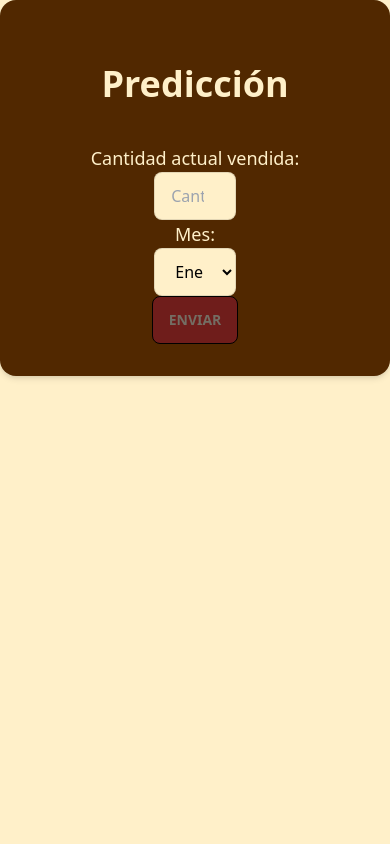
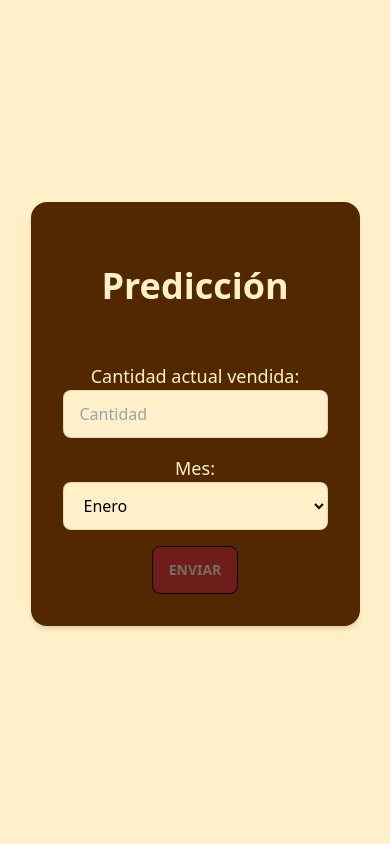
Before and after one commit to SebEspinoza/WebModel, a Flask app: page / in a window 390 px wide. Run offline with Flask 3, Linux system fonts and the light colour scheme; parts of the project's set-up code (start-up, migrations or seed data) failed here and were passed over; some libraries are stand-ins or nearby versions.

Commit message:
responsive

```diff
--- a/templates/index.html
+++ b/templates/index.html
@@ -10,18 +10,19 @@
 </head>
 
 <body class="bg-[#fff0c9] h-screen">
-    <div class="flex rounded-box justify-center">
+    <div class="flex justify-center items-center h-screen">
         <form action="{{url_for('predict')}}" method="post"
-            class="bg-[#512800] shadow-md px-8 pt-6 pb-8 mb-4 rounded-box w-screen">
+            class="bg-[#512800] shadow-md px-8 pt-6 pb-8 mb-4 rounded-box sm:w-2/3 md:w-1/2 lg:w-1/3 xl:w-1/4">
             <div class="flex flex-col items-center">
                 <b>
                     <p class="text-[#fff0c9] text-4xl text-center py-10">Predicción</p>
                 </b>
-                <p class="text-[#fff0c9] text-lg text-center">Cantidad actual vendida:</p>
+                <p class="text-[#fff0c9] text-lg text-center mt-4 md:mt-8">Cantidad actual vendida:</p>
                 <input type="number" step="1" name="cantidad" required="required" placeholder="Cantidad"
-                    class="bg-[#fff0c9] input input-bordered text-black w-1/4">
-                <p class="text-[#fff0c9] text-lg text-center">Mes:</p>
-                <select name="mes" id="mes" class="bg-[#fff0c9] text-black input input-bordered w-1/4">
+                    class="bg-[#fff0c9] input input-bordered text-black w-full md:w-2/3 lg:w-1/2">
+                <p class="text-[#fff0c9] text-lg text-center mt-4 md:mt-8">Mes:</p>
+                <select name="mes" id="mes"
+                    class="bg-[#fff0c9] text-black input input-bordered w-full md:w-2/3 lg:w-1/2">
                     <option value="1">Enero</option>
                     <option value="2">Febrero</option>
                     <option value="3">Marzo</option>
@@ -35,10 +36,10 @@
                     <option value="11">Noviembre</option>
                     <option value="12">Diciembre</option>
                 </select>
-                <button type="submit" class="btn bg-[#6f1d1b] btn-active">Enviar</button>
+                <button type="submit" class="btn bg-[#6f1d1b] btn-active mt-4 md:mt-8">Enviar</button>
                 {%if prediction_text %}
                 <b>
-                    <p class="text-2xl text-center">{{prediction_text}}</p>
+                    <p class="text-2xl text-center mt-4 md:mt-8 text-[#fff0c9]">{{prediction_text}}</p>
                 </b>
                 {%endif%}
             </div>
@@ -47,3 +48,5 @@
 </body>
 
 </html>
+
+</html>
```
